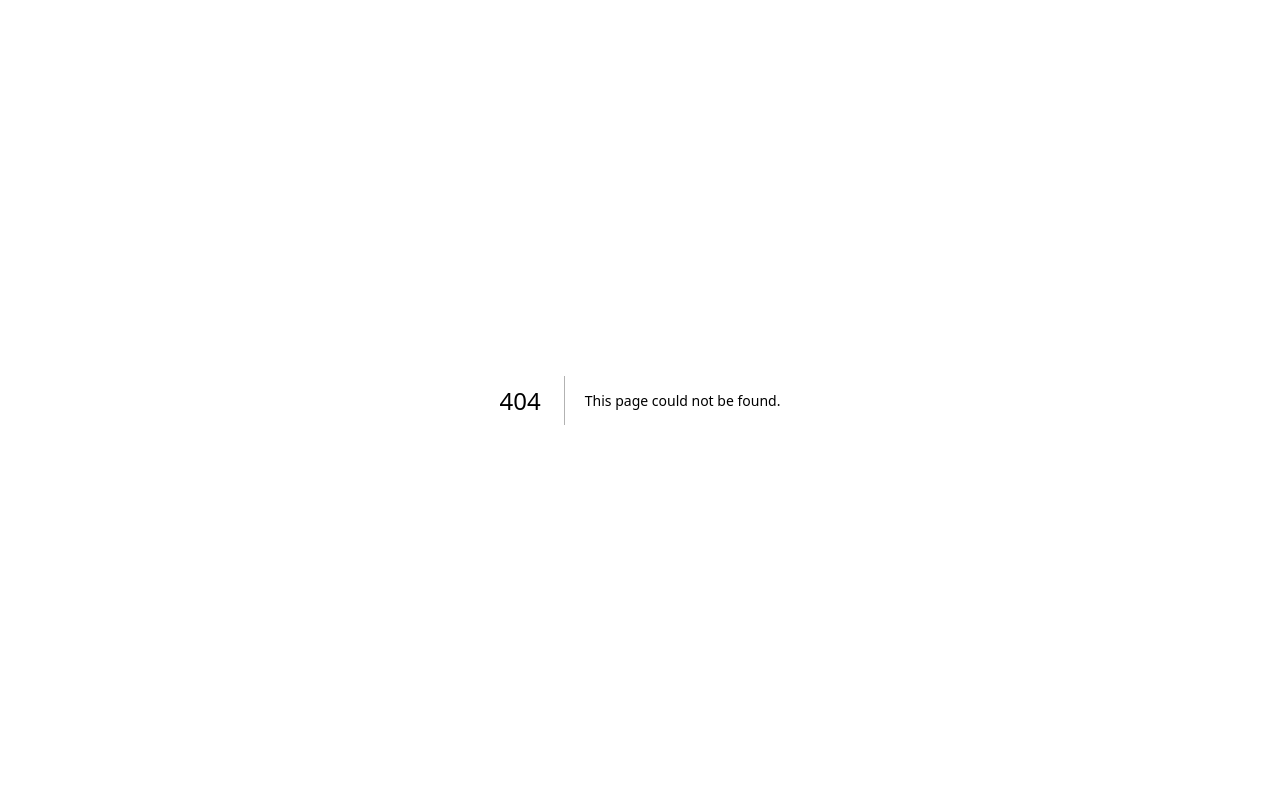
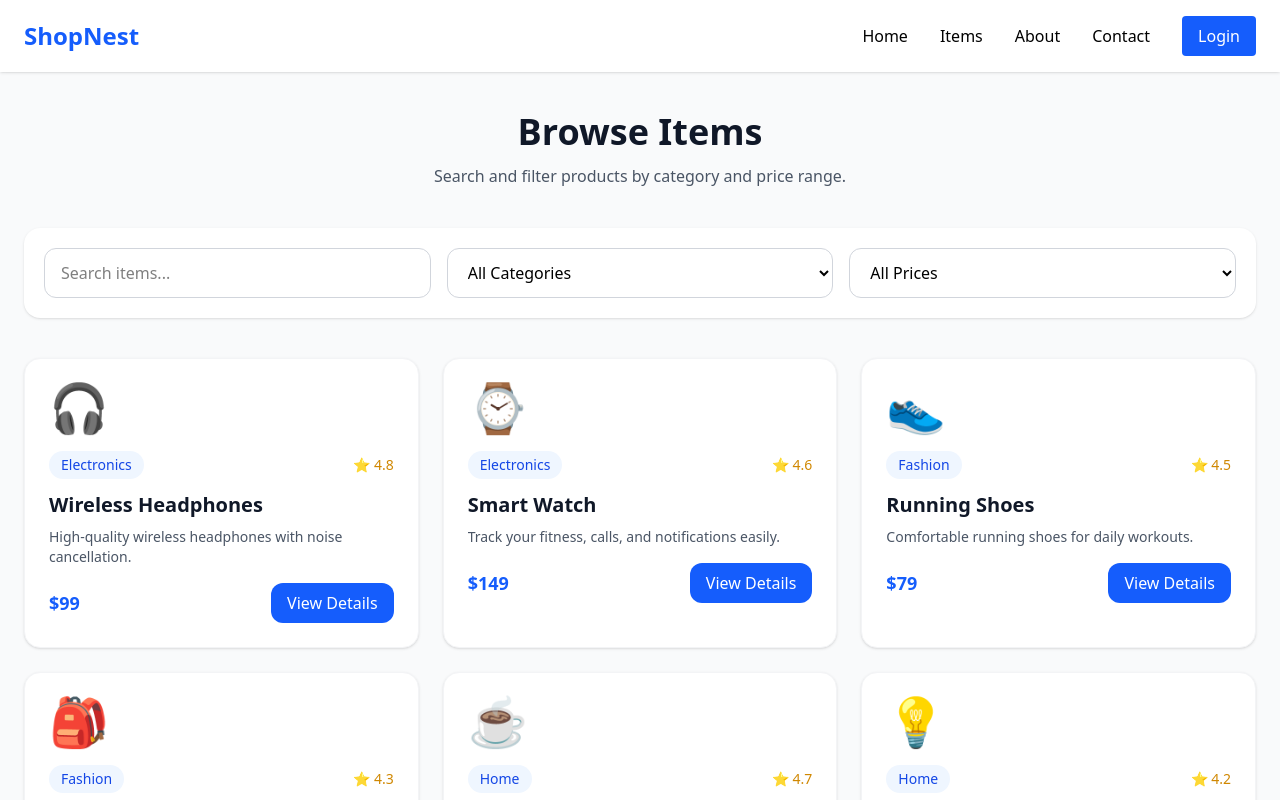
Before and after one commit to JfJubaer/odyssey_next, a Next.js app: page /items in a window 1280 px wide. Before the commit this address had no page. Shown: the top 800 px of the page. Built offline with nearby package versions, Linux system fonts and the light colour scheme.

Commit message:
Items page added

```diff
--- /dev/null
+++ b/src/app/items/page.jsx
@@ -0,0 +1,171 @@
+"use client";
+
+import { useState } from "react";
+
+const items = [
+  {
+    id: 1,
+    title: "Wireless Headphones",
+    category: "Electronics",
+    price: 99,
+    rating: 4.8,
+    image: "🎧",
+    description: "High-quality wireless headphones with noise cancellation.",
+  },
+  {
+    id: 2,
+    title: "Smart Watch",
+    category: "Electronics",
+    price: 149,
+    rating: 4.6,
+    image: "⌚",
+    description: "Track your fitness, calls, and notifications easily.",
+  },
+  {
+    id: 3,
+    title: "Running Shoes",
+    category: "Fashion",
+    price: 79,
+    rating: 4.5,
+    image: "👟",
+    description: "Comfortable running shoes for daily workouts.",
+  },
+  {
+    id: 4,
+    title: "Backpack",
+    category: "Fashion",
+    price: 49,
+    rating: 4.3,
+    image: "🎒",
+    description: "Stylish and durable backpack for travel or study.",
+  },
+  {
+    id: 5,
+    title: "Coffee Maker",
+    category: "Home",
+    price: 120,
+    rating: 4.7,
+    image: "☕",
+    description: "Brew fresh coffee at home with one-touch control.",
+  },
+  {
+    id: 6,
+    title: "Desk Lamp",
+    category: "Home",
+    price: 35,
+    rating: 4.2,
+    image: "💡",
+    description: "Modern LED desk lamp with adjustable brightness.",
+  },
+];
+
+export default function ItemsPage() {
+  const [search, setSearch] = useState("");
+  const [category, setCategory] = useState("All");
+  const [price, setPrice] = useState("All");
+
+  const filteredItems = items.filter((item) => {
+    const matchesSearch =
+      item.title.toLowerCase().includes(search.toLowerCase()) ||
+      item.description.toLowerCase().includes(search.toLowerCase());
+
+    const matchesCategory = category === "All" || item.category === category;
+
+    const matchesPrice =
+      price === "All" ||
+      (price === "low" && item.price < 60) ||
+      (price === "medium" && item.price >= 60 && item.price <= 100) ||
+      (price === "high" && item.price > 100);
+
+    return matchesSearch && matchesCategory && matchesPrice;
+  });
+
+  return (
+    <main className="min-h-screen bg-gray-50 px-6 py-10">
+      <section className="max-w-7xl mx-auto">
+        <div className="mb-10 text-center">
+          <h1 className="text-3xl md:text-4xl font-bold text-gray-900">
+            Browse Items
+          </h1>
+          <p className="mt-3 text-gray-600">
+            Search and filter products by category and price range.
+          </p>
+        </div>
+
+        {/* Search + Filters */}
+        <div className="mb-10 grid gap-4 md:grid-cols-3 bg-white p-5 rounded-2xl shadow-sm">
+          <input
+            type="text"
+            placeholder="Search items..."
+            value={search}
+            onChange={(e) => setSearch(e.target.value)}
+            className="w-full rounded-xl border border-gray-300 px-4 py-3 outline-none focus:border-blue-600"
+          />
+
+          <select
+            value={category}
+            onChange={(e) => setCategory(e.target.value)}
+            className="w-full rounded-xl border border-gray-300 px-4 py-3 outline-none focus:border-blue-600"
+          >
+            <option value="All">All Categories</option>
+            <option value="Electronics">Electronics</option>
+            <option value="Fashion">Fashion</option>
+            <option value="Home">Home</option>
+          </select>
+
+          <select
+            value={price}
+            onChange={(e) => setPrice(e.target.value)}
+            className="w-full rounded-xl border border-gray-300 px-4 py-3 outline-none focus:border-blue-600"
+          >
+            <option value="All">All Prices</option>
+            <option value="low">Below $60</option>
+            <option value="medium">$60 - $100</option>
+            <option value="high">Above $100</option>
+          </select>
+        </div>
+
+        {/* Items Grid */}
+        <div className="grid gap-6 sm:grid-cols-2 lg:grid-cols-3">
+          {filteredItems.map((item) => (
+            <div
+              key={item.id}
+              className="bg-white rounded-2xl p-6 shadow-sm border border-gray-100 hover:shadow-xl hover:-translate-y-1 transition"
+            >
+              <div className="text-5xl mb-5">{item.image}</div>
+
+              <div className="flex items-center justify-between mb-3">
+                <span className="text-sm bg-blue-50 text-blue-700 px-3 py-1 rounded-full">
+                  {item.category}
+                </span>
+                <span className="text-sm text-yellow-600">
+                  ⭐ {item.rating}
+                </span>
+              </div>
+
+              <h2 className="text-xl font-bold text-gray-900 mb-2">
+                {item.title}
+              </h2>
+
+              <p className="text-gray-600 text-sm mb-4 line-clamp-2">
+                {item.description}
+              </p>
+
+              <div className="flex items-center justify-between">
+                <p className="text-lg font-bold text-blue-600">${item.price}</p>
+
+                <button className="rounded-xl bg-blue-600 px-4 py-2 text-white hover:bg-blue-700 focus:ring-2 focus:ring-blue-400 transition">
+                  View Details
+                </button>
+              </div>
+            </div>
+          ))}
+        </div>
+
+        {filteredItems.length === 0 && (
+          <div className="mt-12 text-center text-gray-500">No items found.</div>
+        )}
+      </section>
+    </main>
+  );
+}
--- a/src/app/layout.js
+++ b/src/app/layout.js
@@ -1,5 +1,7 @@
 import { Geist, Geist_Mono } from "next/font/google";
 import "./globals.css";
+import Navbar from "@/components/Nav";
+import Footer from "@/components/Footer";
 
 const geistSans = Geist({
   variable: "--font-geist-sans",
@@ -22,7 +24,11 @@ export default function RootLayout({ children }) {
       lang="en"
       className={`${geistSans.variable} ${geistMono.variable} h-full antialiased`}
     >
-      <body className="min-h-full flex flex-col">{children}</body>
+      <body className="min-h-full flex flex-col">
+        <Navbar />
+        {children}
+        <Footer />
+      </body>
     </html>
   );
 }
--- a/src/app/page.js
+++ b/src/app/page.js
@@ -1,18 +1,15 @@
-import Image from "next/image";
-import Navbar from "./components/Nav";
-import Hero from "./components/Hero";
-import FeaturedProducts from "./components/FeaturedProduct";
-import Footer from "./components/Footer";
+import FeaturedProducts from "@/components/FeaturedProduct";
+import Footer from "@/components/Footer";
+import Hero from "@/components/Hero";
+import Navbar from "@/components/Nav";
 
 export default function Home() {
   return (
     <div>
-      <Navbar />
       <main>
         <Hero />
         <FeaturedProducts />
       </main>
-      <Footer />
     </div>
   );
 }
--- a/src/app/pages/home/page.js
+++ /dev/null
@@ -1,7 +0,0 @@
-import React from "react";
-
-const page = () => {
-  return <div></div>;
-};
-
-export default page;
--- a/src/app/pages/login/page.js
+++ /dev/null
@@ -1,7 +0,0 @@
-import React from "react";
-
-const page = () => {
-  return <div></div>;
-};
-
-export default page;
--- a/src/app/components/Nav.jsx
+++ b/src/components/Nav.jsx
@@ -21,10 +21,10 @@ export default function Navbar() {
             Home
           </Link>
           <Link
-            href="/products"
+            href="/items"
             className="hover:text-blue-600 transition"
           >
-            Products
+            Items
           </Link>
           <Link
             href="/about"
@@ -57,7 +57,7 @@ export default function Navbar() {
       {menuOpen && (
         <div className="md:hidden px-6 pb-4 flex flex-col gap-4">
           <Link href="/">Home</Link>
-          <Link href="/products">Products</Link>
+          <Link href="/items">Items</Link>
           <Link href="/about">About</Link>
           <Link href="/contact">Contact</Link>
           <button className="bg-blue-600 text-white py-2 rounded">Login</button>
```
Also changed, not shown: src/components/FeaturedProduct.jsx (renamed from src/app/components/FeaturedProduct.jsx), src/components/Footer.jsx (renamed from src/app/components/Footer.jsx), src/components/Hero.jsx (renamed from src/app/components/Hero.jsx).
